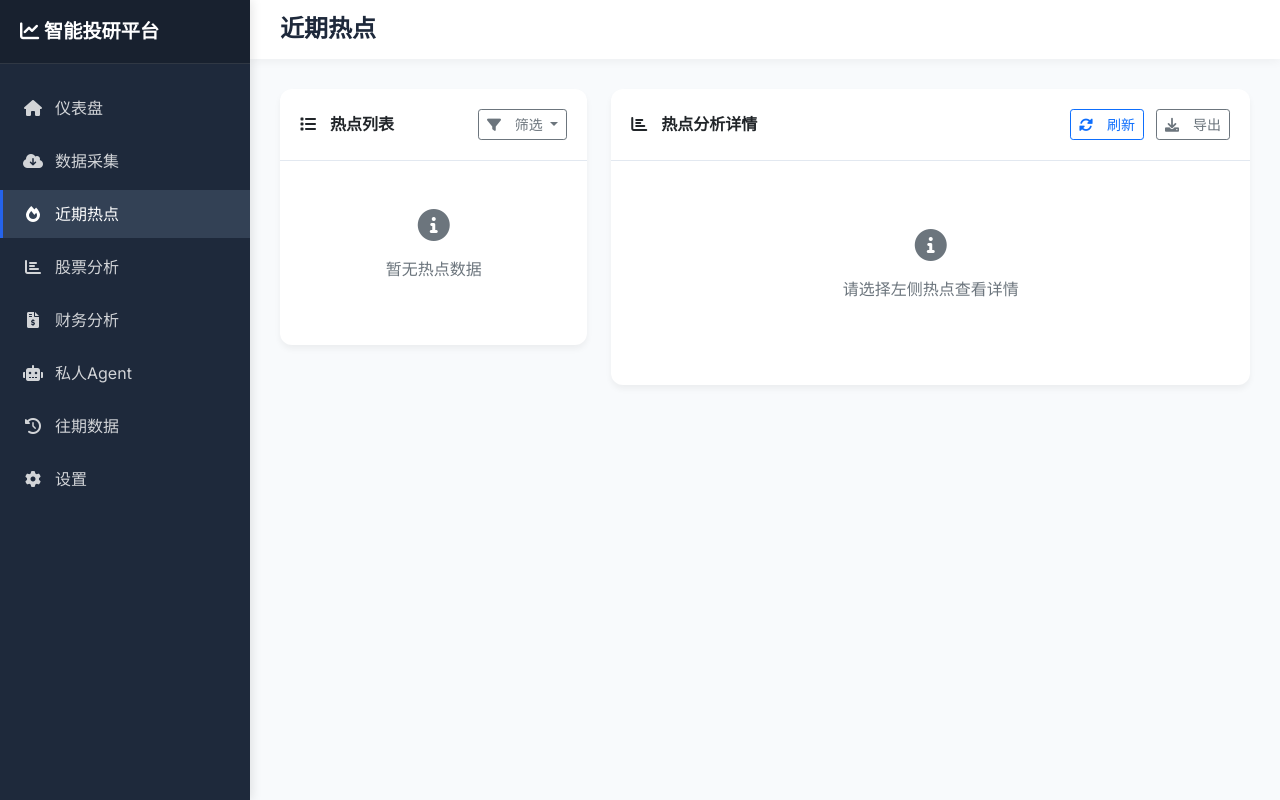
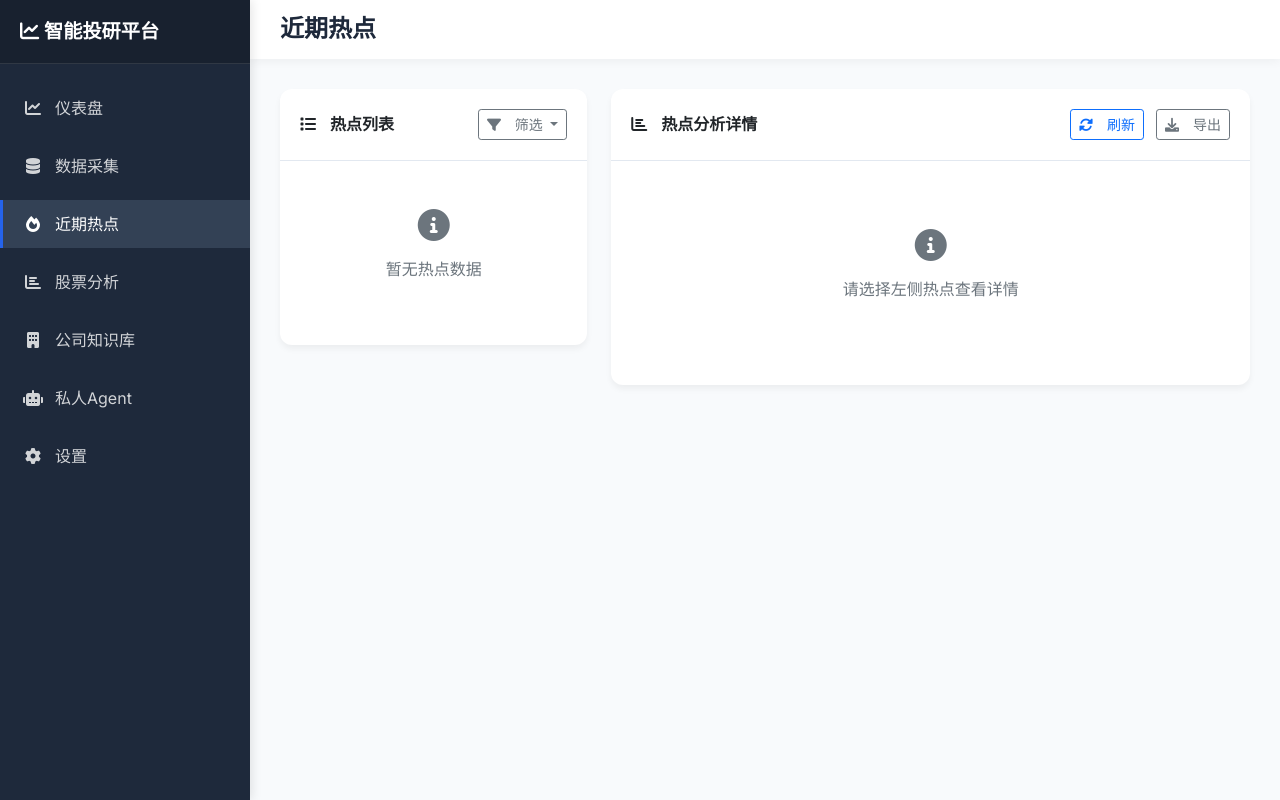
Before and after one commit to Elephant-BIG-LEG/WealthAgents, a Flask app: page /recent-hotspots in a window 1280 px wide. Run offline with Flask 3, Linux system fonts and the light colour scheme; data that the repository does not hold is empty.

Commit message:
修改前端：构建知识库界面

```diff
--- a/app/ui/templates/base.html
+++ b/app/ui/templates/base.html
@@ -263,59 +263,49 @@
                 <h3><i class="fas fa-chart-line"></i> 智能投研平台</h3>
             </div>
             <div class="sidebar-nav">
-                <div class="nav-item">
-                    <a href="/" class="nav-link {% if active_page == 'dashboard' %}active{% endif %}">
-                        <i class="fas fa-home"></i>
-                        <span>仪表盘</span>
+                <ul class="nav flex-column">
+                    <!-- 导航链接 -->
+                    <li class="nav-item">
+                        <a class="nav-link {% if active_page == 'dashboard' %}active{% endif %}" href="/dashboard">
+                            <i class="fas fa-chart-line"></i> 仪表盘
                         </a>
-                </div>
-                <div class="nav-item">
-                    <a href="/data-collection"
-                        class="nav-link {% if active_page == 'data-collection' %}active{% endif %}">
-                        <i class="fas fa-cloud-download-alt"></i>
-                        <span>数据采集</span>
+                    </li>
+                    <li class="nav-item">
+                        <a class="nav-link {% if active_page == 'data-collection' %}active{% endif %}"
+                            href="/data-collection">
+                            <i class="fas fa-database"></i> 数据采集
                         </a>
-                </div>
-                <div class="nav-item">
-                    <a href="/recent-hotspots"
-                        class="nav-link {% if active_page == 'recent-hotspots' %}active{% endif %}">
-                        <i class="fas fa-fire"></i>
-                        <span>近期热点</span>
+                    </li>
+                    <li class="nav-item">
+                        <a class="nav-link {% if active_page == 'recent-hotspots' %}active{% endif %}"
+                            href="/recent-hotspots">
+                            <i class="fas fa-fire"></i> 近期热点
                         </a>
-                </div>
-                <div class="nav-item">
-                    <a href="/stock-analysis"
-                        class="nav-link {% if active_page == 'stock-analysis' %}active{% endif %}">
-                        <i class="fas fa-chart-bar"></i>
-                        <span>股票分析</span>
+                    </li>
+                    <li class="nav-item">
+                        <a class="nav-link {% if active_page == 'stock-analysis' %}active{% endif %}"
+                            href="/stock-analysis">
+                            <i class="fas fa-chart-bar"></i> 股票分析
                         </a>
-                </div>
-                <div class="nav-item">
-                    <a href="/financial-analysis"
-                        class="nav-link {% if active_page == 'financial-analysis' %}active{% endif %}">
-                        <i class="fas fa-file-invoice-dollar"></i>
-                        <span>财务分析</span>
+                    </li>
+                    <li class="nav-item">
+                        <a class="nav-link {% if active_page == 'company-knowledge' %}active{% endif %}"
+                            href="/company-knowledge">
+                            <i class="fas fa-building"></i> 公司知识库
                         </a>
-                </div>
-                <div class="nav-item">
-                    <a href="/private-agent" class="nav-link {% if active_page == 'private-agent' %}active{% endif %}">
-                        <i class="fas fa-robot"></i>
-                        <span>私人Agent</span>
+                    </li>
+                    <li class="nav-item">
+                        <a class="nav-link {% if active_page == 'private-agent' %}active{% endif %}"
+                            href="/private-agent">
+                            <i class="fas fa-robot"></i> 私人Agent
                         </a>
-                </div>
-                <div class="nav-item">
-                    <a href="/historical-data"
-                        class="nav-link {% if active_page == 'historical-data' %}active{% endif %}">
-                        <i class="fas fa-history"></i>
-                        <span>往期数据</span>
+                    </li>
+                    <li class="nav-item">
+                        <a class="nav-link {% if active_page == 'settings' %}active{% endif %}" href="/settings">
+                            <i class="fas fa-cog"></i> 设置
                         </a>
-                </div>
-                <div class="nav-item">
-                    <a href="/settings" class="nav-link {% if active_page == 'settings' %}active{% endif %}">
-                        <i class="fas fa-cog"></i>
-                        <span>设置</span>
-                    </a>
-                </div>
+                    </li>
+                </ul>
             </div>
         </nav>
 
--- a/app/ui/templates/recent_hotspots.html
+++ b/app/ui/templates/recent_hotspots.html
@@ -186,71 +186,14 @@
                     <p class="mb-1"><strong>投资建议：</strong>${hotspot.investment_advice || '暂无建议'}</p>
                 </div>
             </div>
-            <div class="col-md-4">
-                <div class="card">
-                    <div class="card-header">
-                        <span><i class="fas fa-chart-pie"></i> 影响分析</span>
-                    </div>
-                    <div class="card-body">
-                        <div class="chart-container">
-                            <canvas id="impactChart"></canvas>
-                        </div>
-                    </div>
-                </div>
 
-                <div class="card mt-4">
-                    <div class="card-header">
-                        <span><i class="fas fa-clock"></i> 时间线</span>
-                    </div>
-                    <div class="card-body">
-                        <ul class="list-unstyled">
-                            <li class="mb-2">
-                                <small class="text-muted">采集时间</small>
-                                <br><strong>${hotspot.collection_time || hotspot.date || '未知'}</strong>
-                            </li>
-                            <li class="mb-2">
-                                <small class="text-muted">分析时间</small>
-                                <br><strong>${hotspot.analysis_time || '未知'}</strong>
-                            </li>
-                        </ul>
-                    </div>
-                </div>
-            </div>
         </div>
     `;
 
-        // 初始化图表
-        initImpactChart();
+
     }
 
-    function initImpactChart() {
-        const ctx = document.getElementById('impactChart');
-        if (ctx) {
-            new Chart(ctx, {
-                type: 'doughnut',
-                data: {
-                    labels: ['积极影响', '消极影响', '中性影响'],
-                    datasets: [{
-                        data: [45, 25, 30],
-                        backgroundColor: [
-                            '#10b981',
-                            '#ef4444',
-                            '#6b7280'
-                        ]
-                    }]
-                },
-                options: {
-                    responsive: true,
-                    maintainAspectRatio: false,
-                    plugins: {
-                        legend: {
-                            position: 'bottom'
-                        }
-                    }
-                }
-            });
-        }
-    }
+
 
     function filterHotspots(filter) {
         // 简单实现筛选功能
```
Also changed, not shown: app/ui/templates/historical_data.html (deleted, +0 -350 lines), app/agent/tools/data_parsing_tool.py (line endings or trailing spaces). Lines whose indentation alone changed are shown as unchanged.
